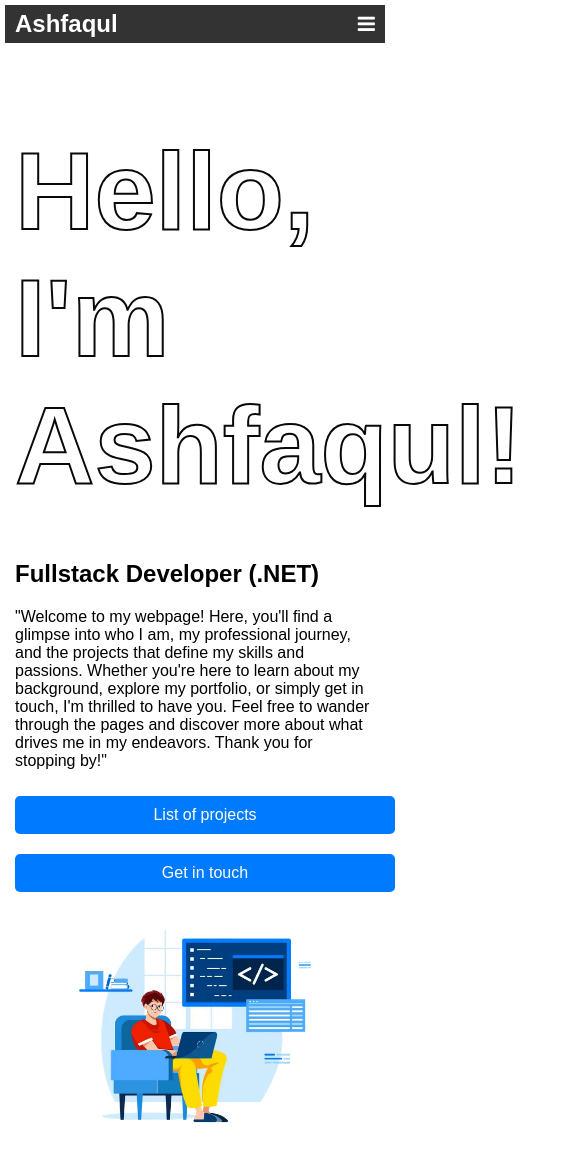
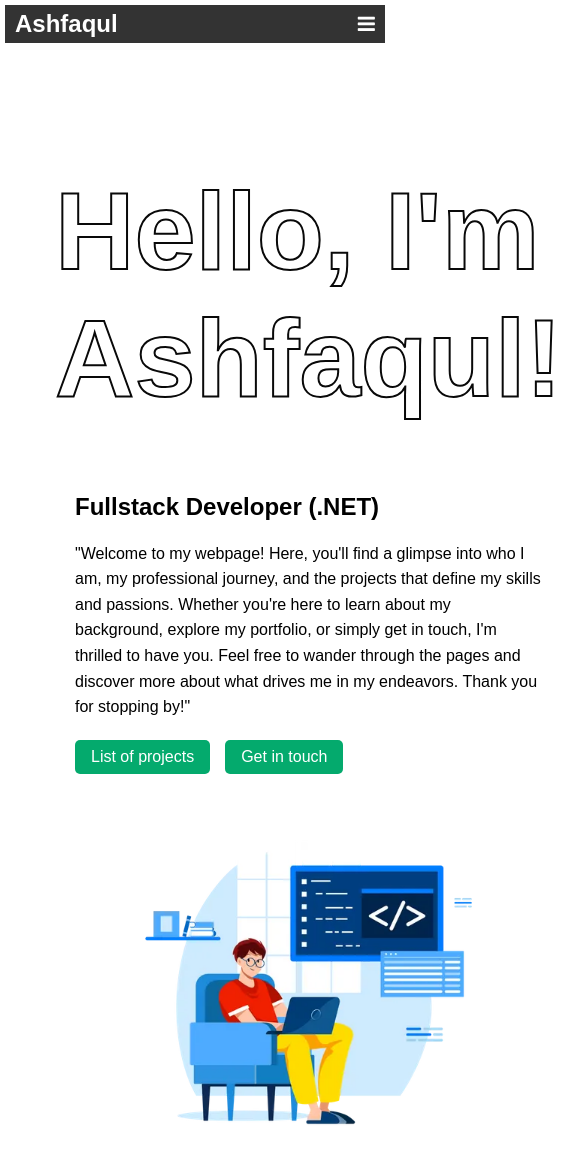
Before and after one commit to awalashfaqul/portfolio-with-react, a React (Create React App) app: page / in a window 390 px wide. Shown: the top 1164 px of the page, 585 px wide, since content can reach past the window. Built offline with nearby package versions, Linux system fonts and the light colour scheme.

Commit message:
Repositioning buttons, headings and texts in home. Styling also adjusted.

```diff
--- a/src/pages/Home.css
+++ b/src/pages/Home.css
@@ -1,11 +1,16 @@
-  /* Base styles */
+/* Base styles for home section */
 .main__section {
-  padding: 20px;
+  display: flex;
+  flex-wrap: wrap;
+
+  background-color: #ffffff;
 }
 
 .main__container {
-  max-width: 1200px;
-  margin: auto;
+  flex: 60%;
+  flex-direction: column;
+  padding: 50px;
+  box-sizing: border-box;
 }
 
 .main__container h1 {
@@ -19,65 +24,96 @@
 
 .main__content {
   display: flex;
+  flex-direction: column;
   justify-content: space-between;
-  align-items: center;
-  flex-wrap: wrap;
+  align-items: flex-start;
+  width: 100%;
 }
 
 .main__text {
-  max-width: 600px;
-  flex: 1 1 300px;
+  flex: 3;
+  padding: 20px;
+}
+
+.main__text h1 {
+  font-size: 2.5em;
+  margin-bottom: 20px;
+}
+
+.main__text h2 {
+  font-size: 2em;
+  margin-bottom: 20px;
+}
+
+.main__text p {
+  font-size: 1.2em;
+  line-height: 1.6;
+  margin-bottom: 20px;
+}
+
+.buttons {
+  display: flex;
+  gap: 15px;
+}
+
+.buttons a {
+  background-color: #04AA6D;
+  color: white;
+  padding: 10px 20px;
+  text-decoration: none;
+  border-radius: 5px;
+  transition: background-color 0.3s ease;
+}
+
+.buttons a:hover {
+  background-color: #028a5e;
 }
 
 .main__image {
-  max-width: 500px;
-  flex: 1 1 300px;
-  text-align: center;
+  flex: 2;
+  display: flex;
+  justify-content: center;
+  align-items: center;
 }
 
 .main__img {
-  width: 100%;
+  max-width: 100%;
   height: auto;
-}
-
-.buttons a {
-  display: inline-block;
-  margin: 10px 20px 10px 10px;
-  padding: 10px 20px;
-  background-color: #007bff;
-  color: white;
-  border-radius: 5px;
-  transition: background-color 0.3s;
-}
-
-.buttons a:hover {
-  background-color: #0056b3;
+  border-radius: 10px;
 }
 
 /* Responsive styles */
 @media (max-width: 768px) {
+  .main__container {
+    flex-direction: column;
+    align-items: center;
+  }
+
   .main__content {
     flex-direction: column;
     align-items: center;
   }
 
-  .main__text, .main__image {
-    max-width: 100%;
-  }
-
-  .buttons a {
-    margin: 10px 0;
+  .main__image {
+    margin-top: 20px;
     width: 100%;
-    text-align: center;
   }
 }
 
 @media (max-width: 480px) {
-  .main__section {
-    padding: 10px;
+  .main__text h1 {
+    font-size: 2em;
+  }
+
+  .main__text h2 {
+    font-size: 1.5em;
+  }
+
+  .main__text p {
+    font-size: 1em;
   }
 
   .buttons a {
-    padding: 10px;
+    padding: 8px 16px;
   }
 }
```
Also changed, not shown: src/pages/Home.jsx (indentation only).
